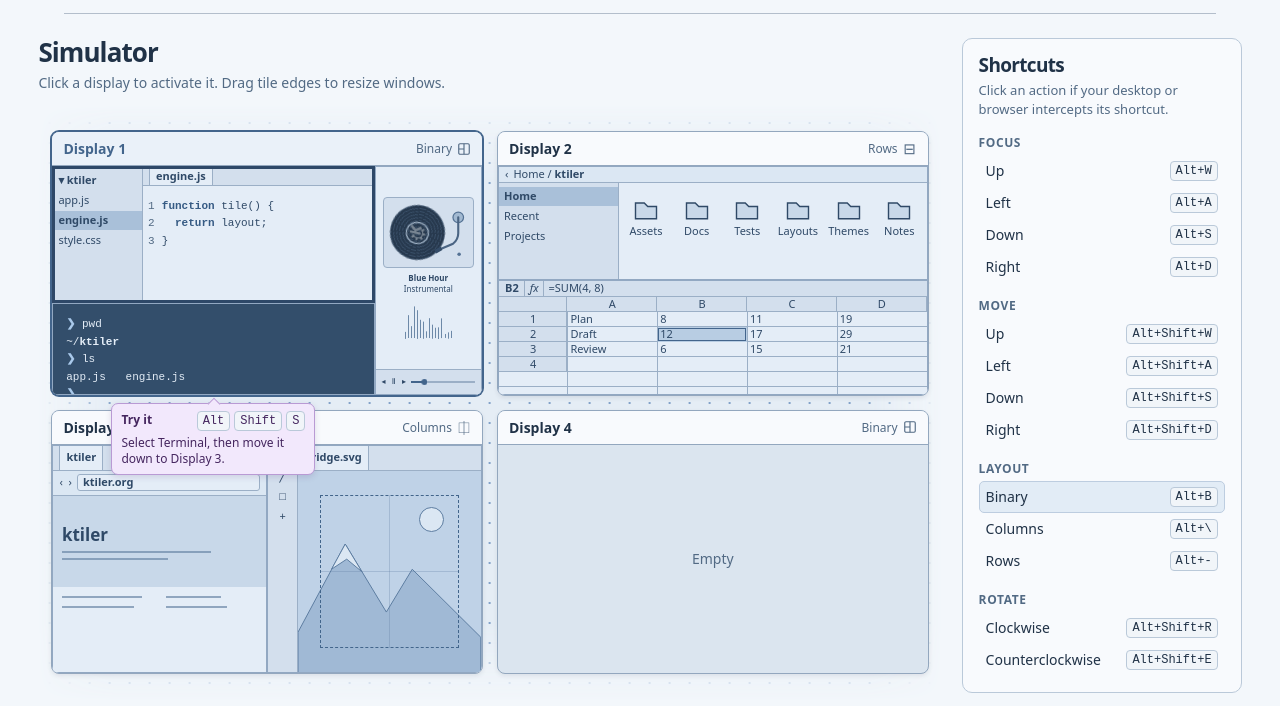
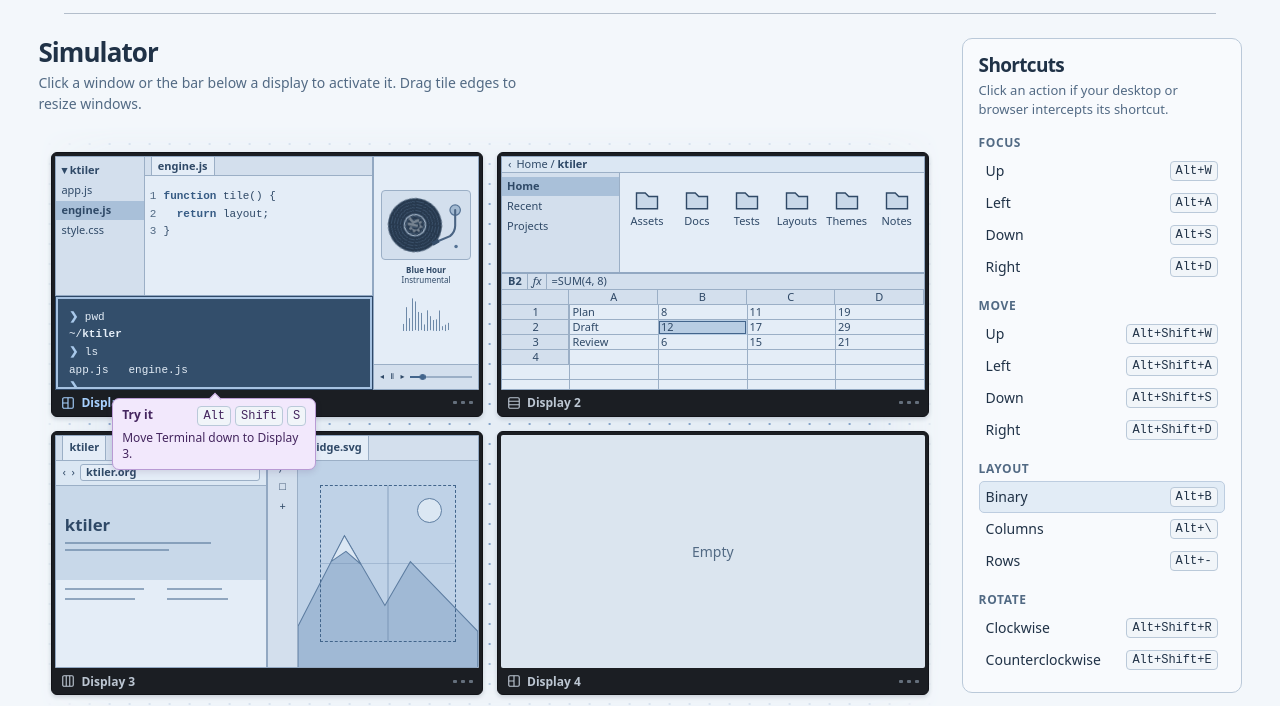
Before and after one commit to jars/ktiler, a website with bundled scripts: page simulator/index.html in a window 1280 px wide. Shown: the part 66-772 px from the top of the page. Built offline with nearby package versions, Linux system fonts and the light colour scheme.

Commit message:
black displays.

```diff
--- a/display-view.js
+++ b/display-view.js
@@ -4,11 +4,9 @@ import { populateWindow } from "./window-previews.js";
 
 const modeNames = { binary: "Binary", columns: "Columns", horizontal: "Rows" };
 const modeIcons = {
-  binary: `<svg width="14" height="14" viewBox="0 0 16 16" fill="none" stroke="currentColor"
-    stroke-width="1.3" stroke-linejoin="round"><rect x="2" y="2" width="12" height="12" rx="1.4"/>
-    <path d="M8 2v12M2 8h6"/></svg>`,
-  columns: "⎅",
-  horizontal: "⊟",
+  binary: "M8 2v12M2 8h6",
+  columns: "M6 2v12M10 2v12",
+  horizontal: "M2 6h12M2 10h12",
 };
 
 function createElement(tag, className) {
@@ -24,27 +22,21 @@ function displayElements(display, index, interactive) {
   slot.dataset.displayId = display.id;
   const card = createElement("section", "display");
   card.setAttribute("aria-label", name);
-  const header = createElement("div", "display-header");
-  const title = createElement(interactive ? "button" : "div", "display-title");
-  if (interactive) {
-    title.title = `Activate display ${index + 1}`;
-    title.setAttribute("aria-label", title.title);
-  }
-  title.innerHTML = `<span class="display-name">${name}</span>
-    <span class="display-mode"><span class="display-mode-label"></span>
-      <span class="display-mode-icon" aria-hidden="true"></span></span>`;
-  header.append(title);
+  const bezel = createElement(interactive ? "button" : "div", "display-bezel");
+  if (interactive) bezel.setAttribute("aria-label", `Activate display ${index + 1}`);
+  bezel.innerHTML = `<svg class="display-mode-icon" width="14" height="14" viewBox="0 0 16 16"
+      fill="none" stroke="currentColor" stroke-width="1.3" aria-hidden="true">
+      <rect x="2" y="2" width="12" height="12" rx="1.4"/><path/>
+    </svg><span class="display-name">${name}</span><span class="display-controls" aria-hidden="true"></span>`;
   const screen = createElement("div", "screen");
   const dividers = createElement("div", "display-dividers");
   const empty = createElement("span", "empty");
   empty.textContent = "Empty";
   screen.append(empty, dividers);
-  card.append(header, screen);
+  card.append(screen, bezel);
   slot.append(card);
   return {
-    slot, card, title, screen, dividers, empty,
-    modeLabel: title.querySelector(".display-mode-label"),
-    modeIcon: title.querySelector(".display-mode-icon"),
+    slot, card, bezel, name, screen, dividers, empty, modeIcon: bezel.querySelector("path"),
   };
 }
 
@@ -192,12 +184,13 @@ export function createDisplayView(workspace, displays, { interactive = false, on
       screen.slot.classList.toggle("active-slot", isActive);
       screen.card.classList.toggle("active", isActive);
       if (interactive) {
-        screen.title.setAttribute("aria-current", String(isActive));
-        screen.title.setAttribute("aria-description", `${modeNames[display.mode]} layout`);
+        screen.bezel.setAttribute("aria-current", String(isActive));
       }
-      screen.modeLabel.textContent = modeNames[display.mode];
       if (screen.modeIcon.dataset.mode !== display.mode) {
-        screen.modeIcon.innerHTML = modeIcons[display.mode];
+        const description = `${modeNames[display.mode]} layout`;
+        screen.bezel.title = `${screen.name} — ${description}`;
+        if (interactive) screen.bezel.setAttribute("aria-description", description);
+        screen.modeIcon.setAttribute("d", modeIcons[display.mode]);
         screen.modeIcon.dataset.mode = display.mode;
       }
       screen.empty.hidden = display.windows.length > 0;
--- a/display.css
+++ b/display.css
@@ -1,7 +1,6 @@
 .tiling-workspace {
   --accent: #43658c;
   --muted: #526a84;
-  --display-surface: #f8fafd;
   --display-gap: 7px;
   position: relative;
   overflow: hidden;
@@ -28,56 +27,63 @@
 .display-slot { position: absolute; z-index: 0; pointer-events: none; }
 .display-slot.active-slot { z-index: 1; }
 .display {
+  --bezel: #1b1e23;
+  --bezel-side: 3px;
   position: absolute;
   inset: var(--display-gap);
   pointer-events: auto;
-  border-radius: 8px;
+  border-radius: 6px;
   display: flex;
   flex-direction: column;
   overflow: hidden;
-  border: 1px solid #93a7be;
-  background: #dbe5ef;
-  box-shadow: 0 2px 4px #26354818;
+  padding: var(--bezel-side) var(--bezel-side) 0;
+  border: 1px solid #111318;
+  background: var(--bezel);
+  box-shadow: 0 2px 4px #26354830;
 }
-.display.active { border-color: var(--accent); box-shadow: 0 0 0 1px var(--accent); }
-.display-header {
+.display-bezel {
   display: flex;
   align-items: center;
   flex: none;
-  min-height: 34px;
-  padding: 2px 4px;
-  background: var(--display-surface);
-  border-bottom: 1px solid #93a7be;
+  min-height: 26px;
+  padding: 0 6px;
+  border: 0;
+  border-radius: 3px;
+  background: transparent;
+  color: #bcc6d2;
+  gap: 6px;
+  font-size: 12px;
+  font-weight: 650;
+  text-align: left;
+  white-space: nowrap;
 }
-.display.active .display-header { background: #eaf1f9; }
-.display-title {
-  display: flex;
-  align-items: center;
-  height: 28px;
-  padding: 0 7px;
-  border: 0;
-  border-radius: 4px;
-  background: transparent;
+button.display-bezel:hover { background: #2b313a; }
+.display-bezel:focus-visible { outline: 2px solid #a7d1ff; outline-offset: -2px; }
+.display.active .display-bezel { color: #a7d1ff; }
+.display-mode-icon { flex: none; }
+.display-controls {
+  width: 20px;
+  flex: none;
+  margin-inline-start: auto;
+  pointer-events: none;
+}
+.display-controls::before {
+  content: "";
+  display: block;
+  width: 4px;
+  height: 3px;
+  border-radius: 1px;
+  background: #646f7c;
+  box-shadow: 8px 0 #646f7c, 16px 0 #646f7c;
+}
+.window:focus-visible { outline-offset: -2px; }
+.screen {
+  position: relative;
   flex: 1;
-  gap: 7px;
-  min-width: 0;
+  overflow: hidden;
+  border-radius: 2px;
+  background: #dbe5ef;
 }
-button.display-title:hover { background: #dbe5f1; }
-.display-title:focus-visible, .window:focus-visible { outline-offset: -2px; }
-.display-name { flex: none; font-weight: 650; white-space: nowrap; }
-.display.active .display-name { color: var(--accent); }
-.display-mode {
-  display: flex;
-  align-items: center;
-  gap: 5px;
-  min-width: 0;
-  margin-inline-start: auto;
-  color: var(--muted);
-  font-size: 12px;
-}
-.display-mode-label { overflow: hidden; text-overflow: ellipsis; white-space: nowrap; }
-.display-mode-icon { display: grid; place-items: center; flex: none; width: 14px; font-size: 15px; line-height: 1; }
-.screen { position: relative; flex: 1; overflow: hidden; }
 .empty {
   position: absolute;
   inset: 0;
@@ -118,4 +124,6 @@ button.display-title:hover { background: #dbe5f1; }
 
 @media (max-width: 480px) {
   .tiling-workspace { --display-gap: 4px; }
+  .display { --bezel-side: 2px; }
+  .display-bezel { min-height: 22px; gap: 4px; padding-inline: 4px; }
 }
--- a/kwin/metadata.json
+++ b/kwin/metadata.json
@@ -4,7 +4,7 @@
     "Name": "ktiler",
     "Description": "Keyboard-driven window tiling for KDE, with flexible layouts and seamless resizing.",
     "Icon": "ktiler",
-    "Version": "0.1.37",
+    "Version": "0.1.39",
     "Authors": [
       {
         "Name": "Jordan Arsenault",
--- a/package.json
+++ b/package.json
@@ -1,6 +1,6 @@
 {
   "name": "ktiler",
-  "version": "0.1.37",
+  "version": "0.1.39",
   "description": "Keyboard-driven window tiling for KDE, with flexible layouts and seamless resizing.",
   "author": {
     "name": "Jordan Arsenault",
--- a/simulator.js
+++ b/simulator.js
@@ -11,6 +11,7 @@ export function createSimulatorState() {
     {
       mode: "binary",
       apps: ["code", "terminal", "music"],
+      activeApp: "terminal",
       layout: {
         axis: "x", weights: [0.75, 0.25],
         children: [{ axis: "y", weights: [0.6, 0.4], children: [null, null] }, null],
@@ -19,9 +20,10 @@ export function createSimulatorState() {
     { mode: "horizontal", apps: ["files", "sheet"] },
     { mode: "columns", apps: ["browser", "image"] },
     { mode: "binary", apps: [] },
-  ].map(({ apps, ...layout }, index) => {
+  ].map(({ apps, activeApp = apps[0], ...layout }, index) => {
     const windows = apps.map(getDemoWindowId);
-    return { ...slots[index], id: index + 1, ...layout, windows, activeWindowId: windows[0] ?? null };
+    return { ...slots[index], id: index + 1, ...layout, windows,
+      activeWindowId: activeApp ? getDemoWindowId(activeApp) : null };
   });
   return {
     ...createState(),
--- a/simulator/index.html
+++ b/simulator/index.html
@@ -29,7 +29,7 @@
     <section class="workspace-pane" aria-labelledby="workspace-title">
       <div class="workspace-heading">
         <h1 id="workspace-title">Simulator</h1>
-        <p id="workspace-hint">Click a display to activate it. Drag tile edges to resize windows.</p>
+        <p id="workspace-hint">Click a window or the bar below a display to activate it. Drag tile edges to resize windows.</p>
       </div>
       <div id="workspace" class="tiling-workspace" tabindex="0" role="group" aria-label="Display canvas" aria-describedby="workspace-hint">
         <div id="displays" class="tiling-displays"></div>
--- a/site.css
+++ b/site.css
@@ -174,8 +174,6 @@ kbd {
 }
 
 @media (max-width: 540px) {
-  .hero-displays .display-title { height: 22px; }
-  .hero-displays .display-header { min-height: 26px; }
   .shortcut-reference { grid-template-columns: 1fr; gap: 4px; }
   .shortcut-reference dd + dt { margin-top: 8px; }
 }
```
Also changed, not shown: DESIGN.md (+3 -0 lines), test/simulator.test.js (+8 -5 lines), README.md, 1 other file.
